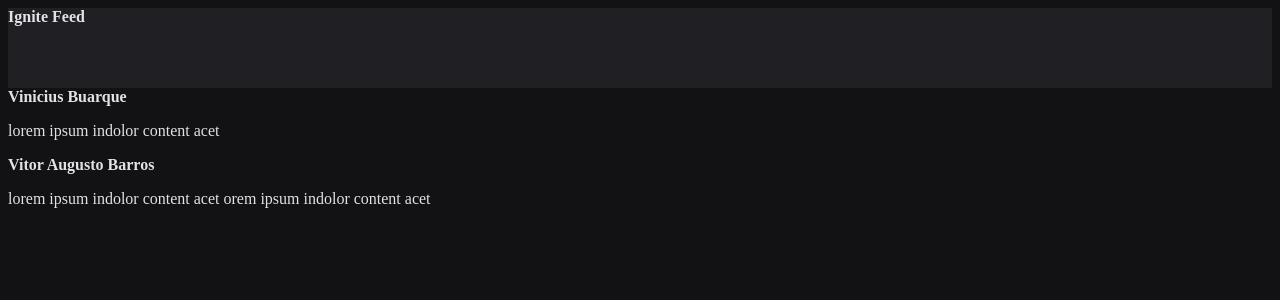
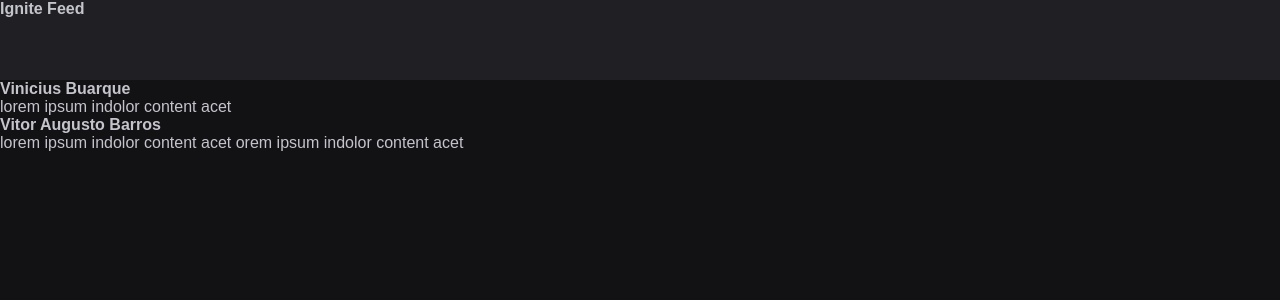
Before and after one commit to vbuarque/r-ignite-feed-rocketseat, a React (Vite) app: page / in a window 1280 px wide. Shown: the top 300 px of the page. Built offline with nearby package versions, Linux system fonts and the light colour scheme.

Commit message:
styles: criando a estilização global da aplicação global.css

```diff
--- a/src/App.jsx
+++ b/src/App.jsx
@@ -1,7 +1,7 @@
 import { Post } from './Post';
 import { Header } from './components';
 
-import './styles.css'
+import './global.css'
 
 export function App() {
   return (
--- /dev/null
+++ b/src/global.css
@@ -0,0 +1,30 @@
+:root {
+    --white: #fff;
+    --gray-100: #e1e1e6;
+    --gray-300: #c4c4cc;
+    --gray-400: #8d8d99;
+    --gray-600: #323238;
+    --gray-700: #29292e;
+    --gray-800: #202024;
+    --gray-900: #121214;
+
+    --green-500: #00875f;
+  }
+
+* {
+    margin: 0;
+    padding: 0;
+    box-sizing: border-box;
+}
+
+body {
+    background: var(--gray-900);
+    color: var(--gray-300);
+    -webkit-font-smoothing: antialiased;
+}
+
+body, input, textarea, button {
+    font-family: 'Robot', sans-serif;
+    font-weight: 400;
+    font-size: 1rem;
+}
--- a/src/styles.css
+++ /dev/null
@@ -1,4 +0,0 @@
-body {
-    background: #121214;
-    color: #E1E1E6;
-}
```
